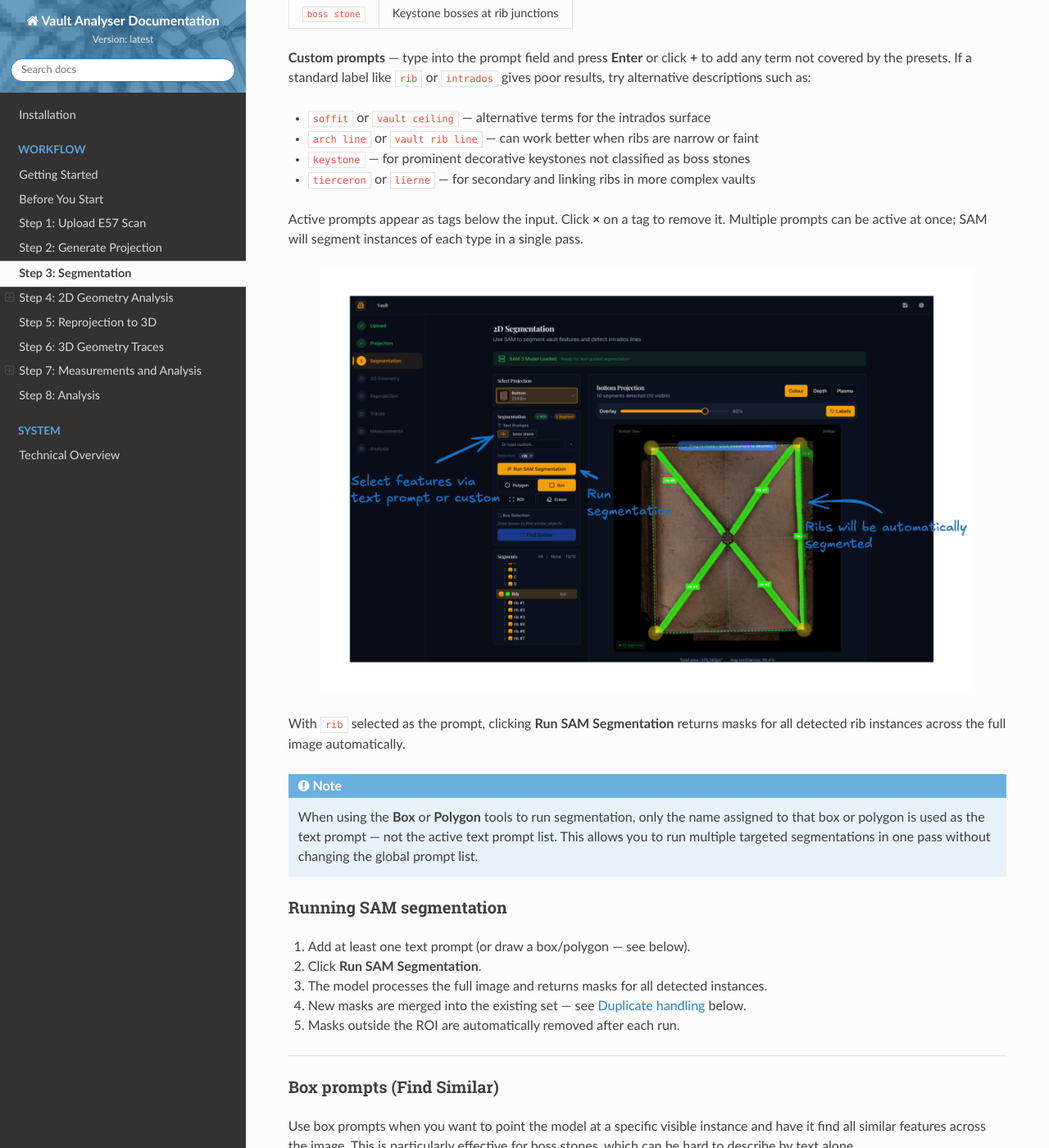
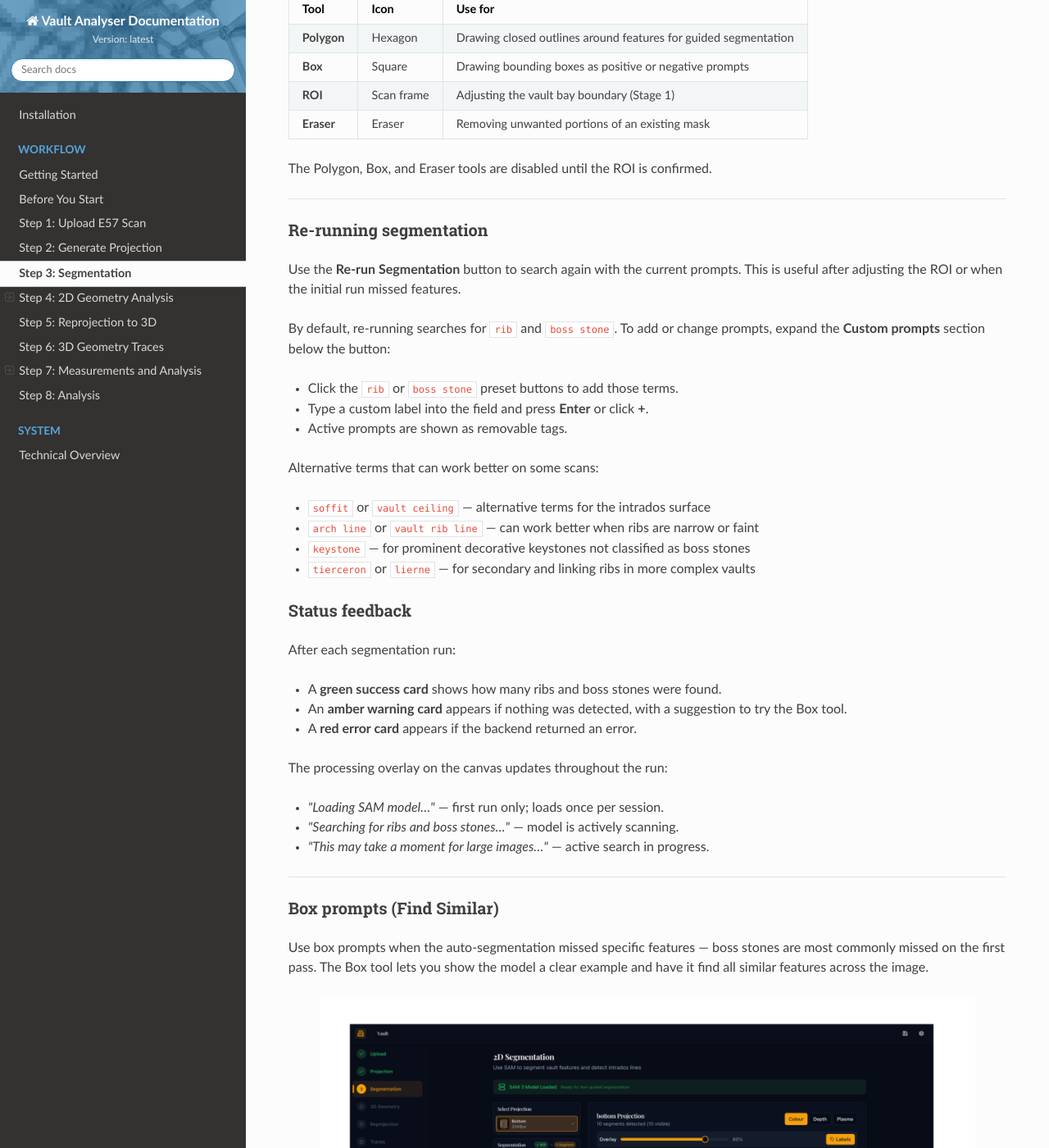
Before and after one commit to DavidJBoardman/ai-vault-dashboard, an MkDocs documentation site: the page built from docs/workflow/step-3-segmentation.md, in a window 1280 px wide and 1400 px high, scrolled down 3335 px. Shown: the whole window at 82% size. Built offline with MkDocs 1.6.1, drawn with Linux system fonts in a browser that asks for light colours; nearby versions of some CDN libraries; some of the changed text lies outside the part shown.

Commit message:
docs: update step-2 and step-3 docs for May feedback fixes
Reflects auto-generate + approval flow (step 2), auto-segmentation,
inline status feedback, box-select guide, Focus mode, hover spotlight,
eraser auto-dim, pixel-level NMS dedup, and auto-save on every run.

```diff
--- a/docs/workflow/step-3-segmentation.md
+++ b/docs/workflow/step-3-segmentation.md
@@ -53,6 +53,7 @@
 1. Click **Confirm ROI & Set Corners A–D** in the ROI panel.
 2. Four gold dot markers labelled **A**, **B**, **C**, **D** (top-left, top-right, bottom-right, bottom-left) are placed at the exact corner positions as mask entries.
 3. The ROI status pill changes to **✓ ROI** and the segmentation tools become active.
+4. If no segmentation masks exist yet, **rib and boss stone segmentation runs automatically** — see [Auto-segmentation](#auto-segmentation) below.
 
 If you need to adjust the boundary after confirming, switch back to the ROI tool and redraw. The confirmation clears automatically when the rectangle is moved or resized and must be re-confirmed before segmenting.
 
@@ -67,6 +68,23 @@
 ---
 
 ## Stage 2 — Segmenting features
+
+### Auto-segmentation
+
+When the ROI is confirmed on a project with no existing masks, segmentation runs automatically for **ribs** and **boss stones**. You do not need to select prompts or click any button — the model searches the full image immediately.
+
+A status card in the Segmentation panel tracks progress:
+
+| Status | Meaning |
+|--------|---------|
+| Spinner + "Searching for ribs and boss stones…" | Model is running — this takes a few seconds on first load, faster afterwards |
+| Green tick + found count | Segmentation complete; review the results on the canvas |
+| Amber warning | Nothing detected — adjust the ROI or add features manually with the Box tool |
+
+After the run, all masks falling outside the ROI are removed automatically.
+
+!!! tip
+    The first inference run loads the SAM model (about 2 GB). Subsequent runs in the same session are noticeably faster.
 
 ### Choosing what to segment
 
@@ -92,60 +110,65 @@
 
 ---
 
-### Text prompts
+### Re-running segmentation
 
-Text prompts tell SAM what kind of feature you are looking for before running segmentation. They act as a semantic guide on top of the spatial prompt.
+Use the **Re-run Segmentation** button to search again with the current prompts. This is useful after adjusting the ROI or when the initial run missed features.
 
-**Quick presets** — click a preset button to add it immediately:
+By default, re-running searches for `rib` and `boss stone`. To add or change prompts, expand the **Custom prompts** section below the button:
 
-| Preset | Use for |
-|--------|---------|
-| `rib` | Main vault ribs |
-| `boss stone` | Keystone bosses at rib junctions |
+- Click the `rib` or `boss stone` preset buttons to add those terms.
+- Type a custom label into the field and press **Enter** or click **+**.
+- Active prompts are shown as removable tags.
 
-**Custom prompts** — type into the prompt field and press **Enter** or click **+** to add any term not covered by the presets. If a standard label like `rib` or `intrados` gives poor results, try alternative descriptions such as:
+Alternative terms that can work better on some scans:
 
 - `soffit` or `vault ceiling` — alternative terms for the intrados surface
 - `arch line` or `vault rib line` — can work better when ribs are narrow or faint
 - `keystone` — for prominent decorative keystones not classified as boss stones
 - `tierceron` or `lierne` — for secondary and linking ribs in more complex vaults
 
-Active prompts appear as tags below the input. Click **×** on a tag to remove it. Multiple prompts can be active at once; SAM will segment instances of each type in a single pass.
+### Status feedback
 
-![Stage 2 — Select text prompts and run segmentation](../images/step-3/step3b-text-prompt-select.png){ width="800" .center }
+After each segmentation run:
 
-With `rib` selected as the prompt, clicking **Run SAM Segmentation** returns masks for all detected rib instances across the full image automatically.
+- A **green success card** shows how many ribs and boss stones were found.
+- An **amber warning card** appears if nothing was detected, with a suggestion to try the Box tool.
+- A **red error card** appears if the backend returned an error.
 
-!!! note
-    When using the **Box** or **Polygon** tools to run segmentation, only the name assigned to that box or polygon is used as the text prompt — not the active text prompt list. This allows you to run multiple targeted segmentations in one pass without changing the global prompt list.
+The processing overlay on the canvas updates throughout the run:
 
-### Running SAM segmentation
-
-1. Add at least one text prompt (or draw a box/polygon — see below).
-2. Click **Run SAM Segmentation**.
-3. The model processes the full image and returns masks for all detected instances.
-4. New masks are merged into the existing set — see [Duplicate handling](#duplicate-handling) below.
-5. Masks outside the ROI are automatically removed after each run.
+- *"Loading SAM model…"* — first run only; loads once per session.
+- *"Searching for ribs and boss stones…"* — model is actively scanning.
+- *"This may take a moment for large images…"* — active search in progress.
 
 ---
 
 ### Box prompts (Find Similar)
 
-Use box prompts when you want to point the model at a specific visible instance and have it find all similar features across the image. This is particularly effective for boss stones, which can be hard to describe by text alone.
+Use box prompts when the auto-segmentation missed specific features — boss stones are most commonly missed on the first pass. The Box tool lets you show the model a clear example and have it find all similar features across the image.
 
-1. Select the **Box** tool.
-2. Drag a rectangle around a clear example of the target feature on the canvas.
-3. A **Name This Selection** dialog appears — enter a label (e.g. `boss stone`, `rib`) or click one of the quick-select options.
+![Stage 2 — Box tool showing missing feature guide](../images/step-3/step3b-text-prompt-select.png){ width="800" .center }
+
+A **"Missing boss stones or ribs?"** guide is available below the Re-run button (expand it to see the steps):
+
+1. Select the **Box** tool in the tool grid.
+2. Drag a rectangle around a **clear, well-lit example** of the missed feature on the canvas. Name it `boss stone` or `rib` when prompted.
+3. Click **Find Similar** — the model searches the entire image for features matching your example.
+
+To improve accuracy, add a **negative box** (click the **+/−** toggle to switch it to **−**) over any shadows, adjacent masonry, or other features you want the model to avoid.
 
 ![Box tool — naming a selection](../images/step-3/step3c-box-select.png){ width="800" .center }
 
-4. Use the **+/−** toggle on a drawn box to mark it as a positive prompt (include) or negative prompt (exclude). Negative prompts tell the model what to avoid.
-5. Add as many boxes as needed across the image.
-6. Click **Find Similar** to run segmentation using all drawn boxes simultaneously.
+After **Find Similar** completes, an inline result appears below the button:
+
+- **Green** — count of features found; drawn boxes are cleared automatically.
+- **Amber** — nothing matched; advice on improving the example.
+- **Red** — segmentation error.
 
 ![Box tool — running Find Similar after marking features](../images/step-3/step3d-find-similar.png){ width="800" .center }
 
-The box name becomes the class label for all masks produced by that prompt. Draw one clear positive box on the best visible example, then add negative boxes on areas to avoid (shadows, adjacent features of a similar shape) for cleaner results.
+!!! note
+    When using the **Box** or **Polygon** tools, only the name assigned to that box or polygon is used as the text prompt — not the active text prompt list. This allows targeted segmentation without changing the global prompt.
 
 The **Polygon** tool works identically but lets you draw a freeform closed outline instead of a rectangle — useful for irregularly shaped features or when you need to exclude a specific sub-region.
 
@@ -162,6 +185,8 @@
 
 ![Eraser tool — brush size and mask selection](../images/step-3/step3e-eraser-tool.png){ width="400" .center }
 
+**Visibility while erasing:** when a mask is selected, the eraser automatically dims it to roughly half-opacity so you can see the underlying projection through it, and fades all other masks nearly out of view. The eraser cursor gains a red-tinted fill to remain clearly visible over any mask colour. When you switch away from the Eraser tool the normal display restores.
+
 Only visible masks appear in the eraser's selection list. To erase a mask that is hidden, make it visible first using the checkbox in the Segments panel.
 
 ---
@@ -170,9 +195,10 @@
 
 Each time new masks are returned from SAM they are merged with the existing masks using these rules:
 
-- **IoU threshold of 0.35.** If a new mask overlaps an existing mask by more than 35% of their combined area, they are considered duplicates.
+- **Same-label IoU threshold of 0.35.** A new mask is compared against existing masks of the **same feature type** only. If they overlap by more than 35% of their combined area, they are considered duplicates. Boss stone masks never replace rib masks and vice versa.
 - **Quality replacement.** If the new mask has a higher predicted IoU quality score than the existing one, the existing mask is replaced. If the new mask is lower quality, it is discarded.
-- **No false duplicates.** Masks that only partially overlap (below the threshold) are kept as separate instances.
+- **Within-batch deduplication.** Multiple overlapping masks returned in the same SAM run are also deduplicated against each other — the highest-quality mask is kept.
+- **Pixel-level NMS on the backend.** Before masks are sent to the frontend, the backend applies greedy pixel-level non-maximum suppression within each label group. This prevents SAM from returning two masks for the same physical rib.
 
 This means repeated segmentation runs progressively improve mask quality rather than accumulating duplicates.
 
@@ -184,8 +210,11 @@
 
 At the top of the image panel:
 
-- **Opacity slider** — adjusts how strongly the coloured masks are blended over the projection image.
+- **Opacity slider** — adjusts how strongly the coloured masks are blended over the projection image. Drag left to see more of the underlying scan.
+- **Focus toggle** — when enabled, dims all masks except the currently selected or hovered mask (20% opacity for background masks, full opacity for the focused one). Useful for identifying overlapping or adjacent masks.
 - **Labels toggle** — shows or hides the short label identifier on each mask in the canvas overlay.
+
+**Hover spotlight:** hovering any mask row in the Segments panel immediately highlights that mask on the canvas (others fade), even when Focus mode is off.
 
 ### Segments panel
 
@@ -198,7 +227,7 @@
 - **Delete whole group** — click the trash icon on the group header row.
 - **Reorder** — drag masks within the list using the grip handle on the left.
 
-Changes to the mask list are saved to the project file immediately.
+Changes to the mask list are saved to the project file immediately. Every segmentation run also saves automatically, so closing and reopening the project preserves all masks.
 
 ### Undo and Redo
 
@@ -241,7 +270,7 @@
 - Rib masks cover the main rib surfaces without large gaps or excessive spill onto adjacent masonry.
 - Boss stones are marked clearly at the main rib intersections.
 - No major masks are missing or obviously wrong.
-- Saving happens automatically when masks are added or deleted; click **Continue to Step 4** to proceed.
+- Saving happens automatically after every segmentation run and every manual edit; click **Continue to Step 4** to proceed.
 
 ## Expected result
 
```
Also changed, not shown: docs/workflow/step-2-projection.md (+29 -15 lines).
